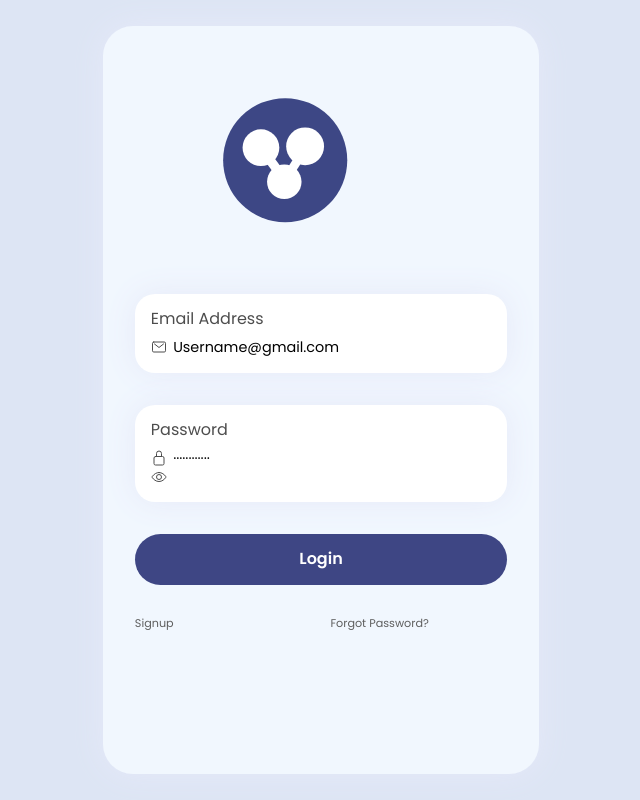
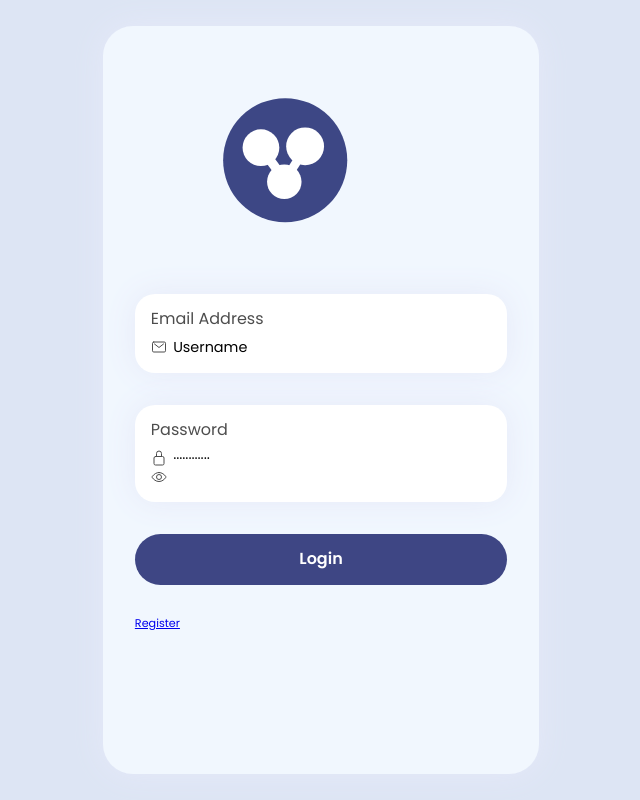
Before and after one commit to Borschevskyi/Python_test, a Flask app: page /login in a window 1280 px wide. Shown: the whole page, without its empty margins (319-959 px from the left). Run offline with Flask 3, Linux system fonts and the light colour scheme; some libraries are stand-ins or nearby versions.

Commit message:
added login and style

```diff
--- a/templates/login.html
+++ b/templates/login.html
@@ -10,6 +10,7 @@
 </head>
 <body>
 <!-- partial:index.partial.html -->
+<form method="post">
 <div class="screen-1">
   <svg class="logo" xmlns="http://www.w3.org/2000/svg" xmlns:xlink="http://www.w3.org/1999/xlink" version="1.1" width="300" height="300" viewbox="0 0 640 480" xml:space="preserve">
     <g transform="matrix(3.31 0 0 3.31 320.4 240.4)">
@@ -31,24 +32,25 @@
       <polygon style="stroke: rgb(0,0,0); stroke-width: 0; stroke-dasharray: none; stroke-linecap: butt; stroke-dashoffset: 0; stroke-linejoin: miter; stroke-miterlimit: 4; fill: rgb(255,255,255); fill-rule: nonzero; opacity: 1;" vector-effect="non-scaling-stroke" points="-50,-50 -50,50 50,50 50,-50 "></polygon>
     </g>
   </svg>
-  <div class="email">
-    <label for="email">Email Address</label>
-    <div class="sec-2">
-      <ion-icon name="mail-outline"></ion-icon>
-      <input type="email" name="email" placeholder="Username@gmail.com"/>
+    <div class="email">
+        <label for="email">Email Address</label>
+        <div class="sec-2">
+          <ion-icon name="mail-outline"></ion-icon>
+          <input type="text" name="username" placeholder="Username" required/>
+        </div>
     </div>
-  </div>
   <div class="password">
     <label for="password">Password</label>
     <div class="sec-2">
       <ion-icon name="lock-closed-outline"></ion-icon>
-      <input class="pas" type="password" name="password" placeholder="············"/>
+      <input class="pas" type="password" name="password" placeholder="············" required/>
       <ion-icon class="show-hide" name="eye-outline"></ion-icon>
     </div>
   </div>
-  <button class="login">Login </button>
-  <div class="footer"><span>Signup</span><span>Forgot Password?</span></div>
+  <button type="submit" class="login">Login </button>
+  <div class="footer"><a href="{{ url_for('register') }}">Register</a></div>
 </div>
+</form>
 <!-- partial -->
 
 </body>
```
Also changed, not shown: main.py (+11 -0 lines), static/css/style.css (line endings or trailing spaces).
